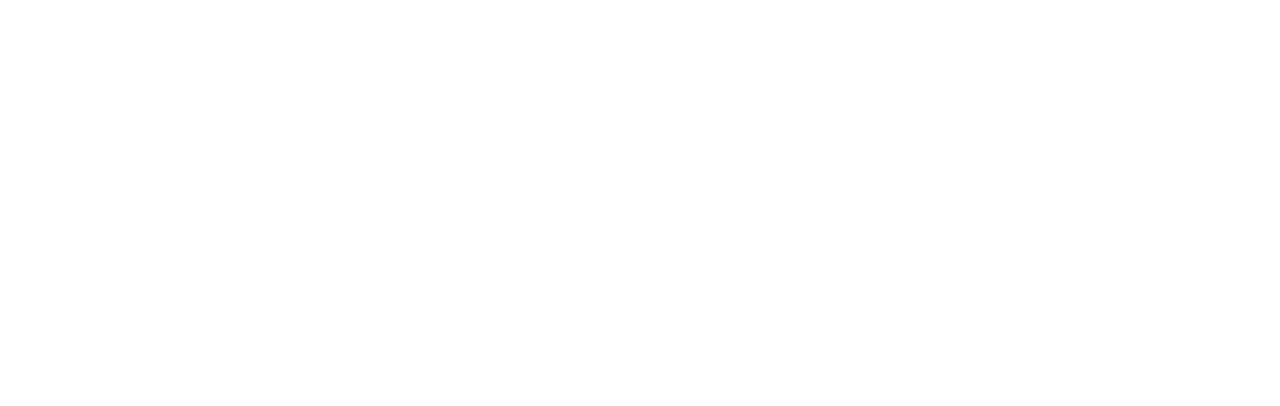
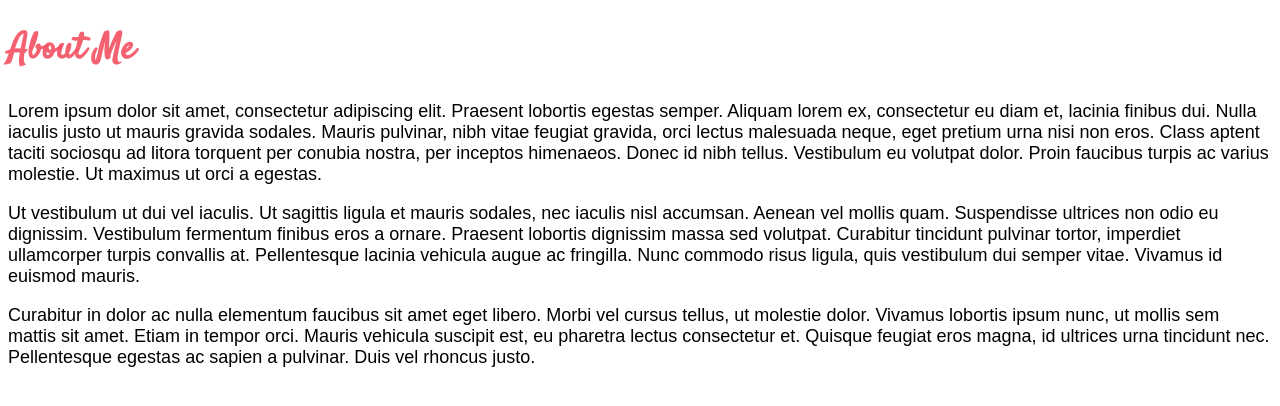
Before and after one commit to sharonay2015/basic-blog, a React (Create React App) app: page /about in a window 1280 px wide. Shown: the top 406 px of the page. Built offline with nearby package versions, Linux system fonts and the light colour scheme; a web font is replaced by a local one.

Commit message:
added about and article pages and created corresponding routes.

```diff
--- a/src/App.js
+++ b/src/App.js
@@ -4,6 +4,9 @@ import {
   Route,
 } from 'react-router-dom';
 import HomePage from './pages/HomePage';
+import AboutPage from './pages/AboutPage';
+import ArticleList from './pages/ArticleList';
+import ArticlePage from './pages/ArticlePage';
 import './App.css';
 
 class App extends Component {
@@ -12,6 +15,9 @@ class App extends Component {
       <Router>
         <div className="App">
           <Route path="/" component={HomePage} exact />
+          <Route path="/about" component={AboutPage} />
+          <Route path="/article-list" component={ArticleList} />
+          <Route path="/article" component={ArticlePage} />
         </div>
       </Router>
     );
--- /dev/null
+++ b/src/pages/AboutPage.js
@@ -0,0 +1,22 @@
+import React from 'react';
+
+const AboutPage = () => (
+  <>
+
+    <h1>About Me</h1>
+
+    <p>
+      Lorem ipsum dolor sit amet, consectetur adipiscing elit. Praesent lobortis egestas semper. Aliquam lorem ex, consectetur eu diam et, lacinia finibus dui. Nulla iaculis justo ut mauris gravida sodales. Mauris pulvinar, nibh vitae feugiat gravida, orci lectus malesuada neque, eget pretium urna nisi non eros. Class aptent taciti sociosqu ad litora torquent per conubia nostra, per inceptos himenaeos. Donec id nibh tellus. Vestibulum eu volutpat dolor. Proin faucibus turpis ac varius molestie. Ut maximus ut orci a egestas.
+    </p>
+
+    <p>
+      Ut vestibulum ut dui vel iaculis. Ut sagittis ligula et mauris sodales, nec iaculis nisl accumsan. Aenean vel mollis quam. Suspendisse ultrices non odio eu dignissim. Vestibulum fermentum finibus eros a ornare. Praesent lobortis dignissim massa sed volutpat. Curabitur tincidunt pulvinar tortor, imperdiet ullamcorper turpis convallis at. Pellentesque lacinia vehicula augue ac fringilla. Nunc commodo risus ligula, quis vestibulum dui semper vitae. Vivamus id euismod mauris.
+    </p>
+
+    <p>
+      Curabitur in dolor ac nulla elementum faucibus sit amet eget libero. Morbi vel cursus tellus, ut molestie dolor. Vivamus lobortis ipsum nunc, ut mollis sem mattis sit amet. Etiam in tempor orci. Mauris vehicula suscipit est, eu pharetra lectus consectetur et. Quisque feugiat eros magna, id ultrices urna tincidunt nec. Pellentesque egestas ac sapien a pulvinar. Duis vel rhoncus justo.
+    </p>
+  </>
+);
+
+export default AboutPage;
--- /dev/null
+++ b/src/pages/ArticleList.js
@@ -0,0 +1,9 @@
+import React from 'react';
+
+const ArticleList = () => (
+  <>
+    <h1>Articles</h1>
+  </>
+);
+
+export default ArticleList;
--- /dev/null
+++ b/src/pages/ArticlePage.js
@@ -0,0 +1,9 @@
+import React from 'react';
+
+const ArticlePage = () => (
+  <>
+    <h1>This is an article</h1>
+  </>
+);
+
+export default ArticlePage;
```
